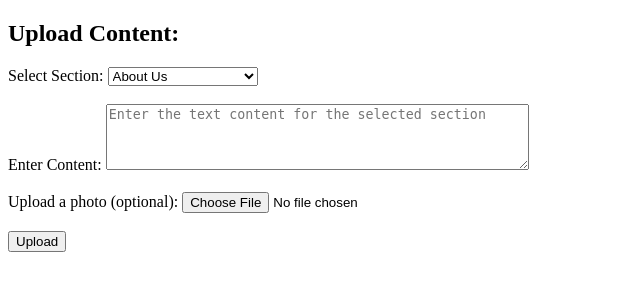
After one commit to deshhnajain/Paw-Foundation, a PHP site: page /backend/uploadtext.php in a window 1280 px wide. The commit adds this page. Shown: the top 300 px of the page, without its empty margins (0-640 px from the left). Run offline with PHP 8.4, Linux system fonts and the light colour scheme.

Commit message:
Initial Commit

```diff
--- /dev/null
+++ b/backend/uploadtext.php
@@ -0,0 +1,41 @@
+<!DOCTYPE html>
+<html lang="en">
+<head>
+    <meta charset="UTF-8">
+    <meta name="viewport" content="width=device-width, initial-scale=1.0">
+    <title>Content Upload Form</title>
+</head>
+<body>
+    <form action="save.php" method="post" id="contentForm" enctype="multipart/form-data">
+        <h2>Upload Content:</h2>
+
+        <!-- Section Key Selector -->
+        <div class="section-input">
+            <label for="section_key">Select Section:</label>
+            <select id="section_key" name="section_key">
+                <option value="about_us">About Us</option>
+                <option value="why_paw_foundation">Why Paw Foundation</option>
+                <option value="mission_text">Mission Text</option>
+                <option value="vision_text">Vision Text</option>
+                <option value="contact_call">Contact Us (Call)</option>
+                <option value="contact_address">Contact Us (Address)</option>
+                <option value="contact_email">Contact Us (Email)</option>
+            </select><br><br>
+        </div>
+
+        <!-- Content Input -->
+        <div class="content-input">
+            <label for="content">Enter Content:</label>
+            <textarea id="content" name="content" rows="4" cols="50" placeholder="Enter the text content for the selected section"></textarea><br><br>
+        </div>
+
+        <!-- Photo Upload for Sections with Images (optional) -->
+        <div class="photo-input">
+            <label for="photo">Upload a photo (optional):</label>
+            <input type="file" id="photo" name="photo" accept="image/*"><br><br>
+        </div>
+
+        <button type="submit">Upload</button>
+    </form>
+</body>
+</html>
```
Also changed, not shown: backend/savetext.php (added, +31 -0 lines), backend/uploadbanner.php (+17 -23 lines), index.php (+29 -13 lines).
